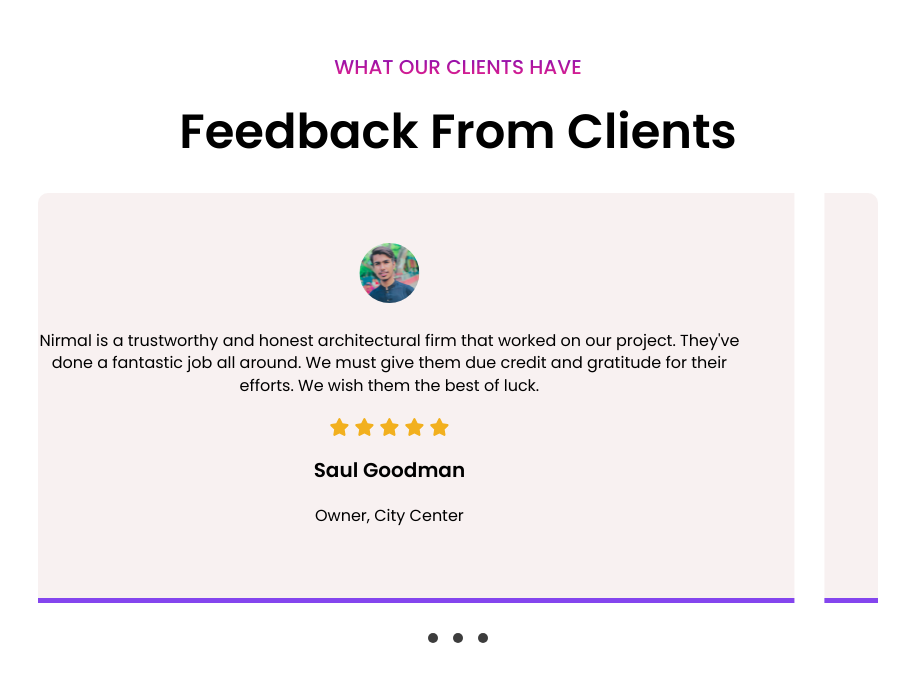
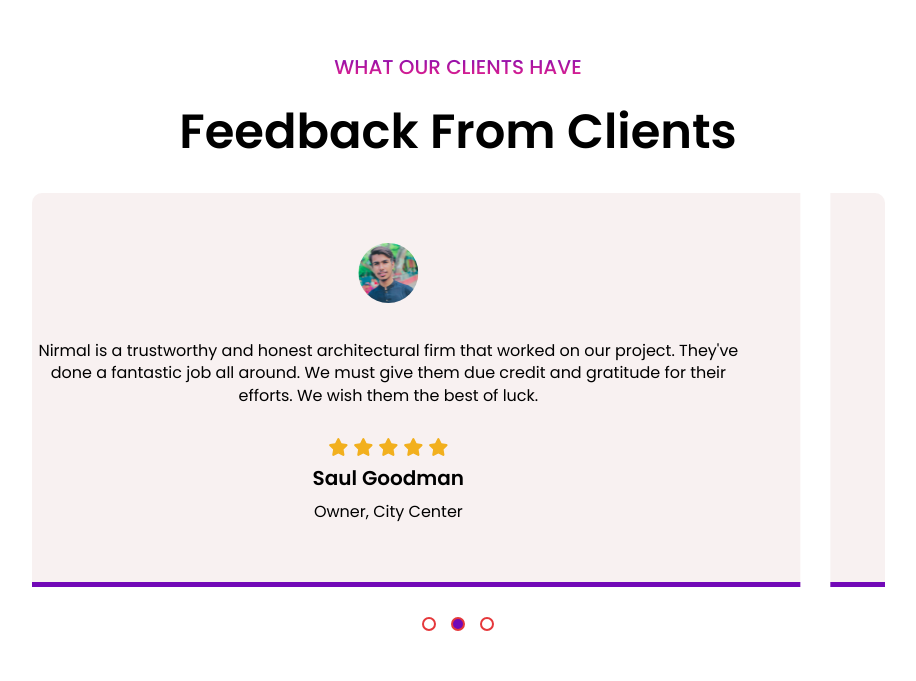
Before and after one commit to Shehbaz-Majeed/iec-project-1, a plain HTML site: page index.html in a window 1280 px wide. Shown: the part 4833-5514 px from the top of the page, without its empty margins (182-1098 px from the left). Drawn offline with Linux system fonts and the light colour scheme.

Commit message:
Updated Testimonials Slider CSS

```diff
--- a/assets/css/testimonial-slider.css
+++ b/assets/css/testimonial-slider.css
@@ -1,7 +1,7 @@
 .testimonials--slider {
   position: relative;
   width: 100%;
-  max-width: 840px;
+  max-width: 85.3rem;
   overflow: hidden;
   border-radius: 10px;
   margin: 0 auto;
@@ -15,10 +15,16 @@
 }
 
 .testimonials--slider .dots .dot {
-  width: 1rem;
-  height: 1rem;
-  background-color: #3d3d3d;
+  width: 1.4rem;
+  height: 1.4rem;
+  background-color: transparent;
+  border: 2px solid var(--color-accent);
   border-radius: 50%;
+  cursor: pointer;
+}
+
+.testimonials--slider .dots .dot.active {
+  background-color: var(--color-primary);
 }
 
 
@@ -37,14 +43,18 @@
 }
 
 .slide--contents {
-  background-color: #F8F1F1;
-  border-bottom: 5px solid #8445EE;
+  background-color: var(--color-primary-light);
+  border-bottom: 5px solid var(--color-primary);
   text-align: center;
   padding: 5rem;
 }
 
-.slide--contents > * {
-  margin-bottom: 2rem;
+.slide--contents > *:not(.start-rating, .author, .cite) {
+  margin-bottom: 3rem;
+}
+
+.slide--contents > *:is(.start-rating, .author, .cite) {
+  margin-bottom: 0.8rem;
 }
 
 .slide--contents .start-rating {
--- a/global.css
+++ b/global.css
@@ -8,6 +8,7 @@
   --section-padding-top: 1rem;
   --section-padding-bottom: 1rem;
   --color-primary: #7209b7;
+  --color-primary-light: #F8F1F1;
   --color-secondary: #f72585;
   --color-accent: #E5383B;
   --color-light: #FFFFFF;
```
